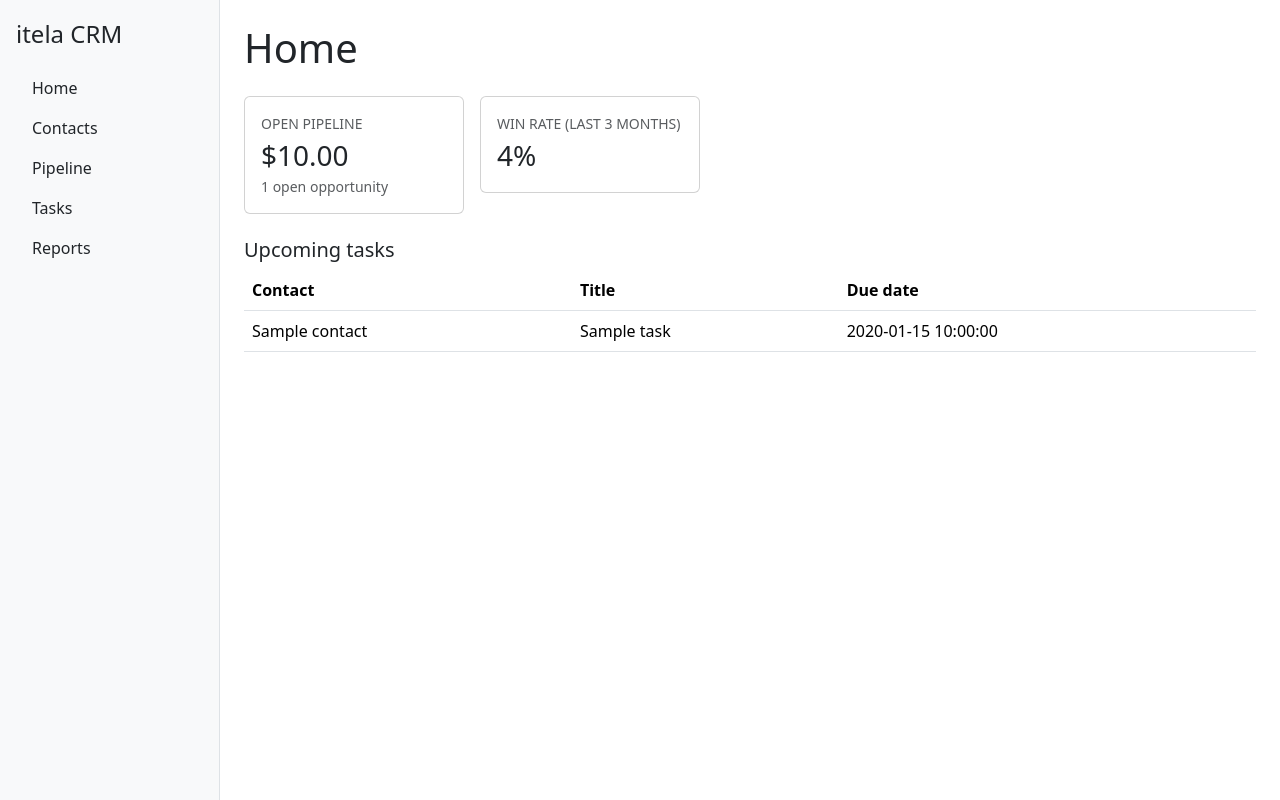
After one commit to rguaido50/crm-proyecto, a FastAPI app: template src/crm/home/templates/home.html in a window 1280 px wide. The commit adds this page. Run offline with FastAPI, Linux system fonts and the light colour scheme; the template is opened without the code that fills it: most values are stand-ins (such as "Sample title", 1, 10 or a date in 2020); parts of the project's set-up code (start-up, migrations or seed data) failed here and were passed over; some libraries are stand-ins or nearby versions.

Commit message:
feat: Home screen — pipeline total, win rate and upcoming tasks (#15)
crm/home/views.py: GET / composes crm.reports.service.pipeline_by_stage
(summed across stages) and .conversion_funnel's win_rate, plus
crm.tasks.service.list_tasks filtered to pending and truncated to 5 —
no new model, schema, service, or JSON API, per #15's decision that
this module is presentation-only. Nav "Home" link now points at /.

Verified pytest/mypy/ruff green on the VM and the rendered page in a
real browser against seeded synthetic data in the throwaway test DB.

Co-Authored-By: Claude Sonnet 5 <noreply@anthropic.com>

```diff
--- /dev/null
+++ b/src/crm/home/templates/home.html
@@ -0,0 +1,45 @@
+{% extends "base.html" %}
+
+{% block title %}Home{% endblock %}
+
+{% block content %}
+<h1 class="mb-4">Home</h1>
+
+<div class="row g-3 mb-4">
+  <div class="col-auto">
+    <div class="card p-3" style="min-width: 220px;">
+      <div class="text-muted small text-uppercase">Open pipeline</div>
+      <div class="fs-3">{{ open_total|currency }}</div>
+      <div class="text-muted small">{{ open_count }} open opportunit{{ "y" if open_count == 1 else "ies" }}</div>
+    </div>
+  </div>
+  <div class="col-auto">
+    <div class="card p-3" style="min-width: 220px;">
+      <div class="text-muted small text-uppercase">Win rate (last 3 months)</div>
+      <div class="fs-3">{% if win_rate is not none %}{{ win_rate }}%{% else %}—{% endif %}</div>
+    </div>
+  </div>
+</div>
+
+<h2 class="h5">Upcoming tasks</h2>
+<table class="table">
+  <thead>
+    <tr>
+      <th>Contact</th>
+      <th>Title</th>
+      <th>Due date</th>
+    </tr>
+  </thead>
+  <tbody>
+    {% for task in upcoming_tasks %}
+    <tr>
+      <td>{{ task.contact.name }}</td>
+      <td>{{ task.title }}</td>
+      <td>{{ task.due_date or "—" }}</td>
+    </tr>
+    {% else %}
+    <tr><td colspan="3" class="text-muted">No pending tasks.</td></tr>
+    {% endfor %}
+  </tbody>
+</table>
+{% endblock %}
--- a/src/crm/main.py
+++ b/src/crm/main.py
@@ -15,6 +15,7 @@ from crm.core.errors import (
     ValidationError,
 )
 from crm.core.responses import redirect_with_error
+from crm.home.views import router as home_views_router
 from crm.opportunities.router import router as opportunities_api_router
 from crm.opportunities.views import router as opportunities_views_router
 from crm.reports.router import router as reports_api_router
@@ -27,6 +28,7 @@ BASE_DIR = Path(__file__).parent
 app = FastAPI(title="itela CRM")
 app.mount("/static", StaticFiles(directory=BASE_DIR / "static"), name="static")
 
+app.include_router(home_views_router)
 app.include_router(contacts_api_router)
 app.include_router(contacts_views_router)
 app.include_router(opportunities_api_router)
--- a/src/crm/templates/base.html
+++ b/src/crm/templates/base.html
@@ -12,7 +12,7 @@
     <nav class="d-flex flex-column flex-shrink-0 p-3 bg-light border-end" style="width: 220px; min-height: 100vh;">
       <span class="fs-4 mb-3">itela CRM</span>
       <ul class="nav nav-pills flex-column mb-auto">
-        <li class="nav-item"><a href="/contacts" class="nav-link link-dark">Home</a></li>
+        <li class="nav-item"><a href="/" class="nav-link link-dark">Home</a></li>
         <li class="nav-item"><a href="/contacts" class="nav-link link-dark">Contacts</a></li>
         <li class="nav-item"><a href="/pipeline" class="nav-link link-dark">Pipeline</a></li>
         <li class="nav-item"><a href="/tasks" class="nav-link link-dark">Tasks</a></li>
```
Also changed, not shown: src/crm/home/views.py (added, +32 -0 lines), src/crm/home/__init__.py (added).
